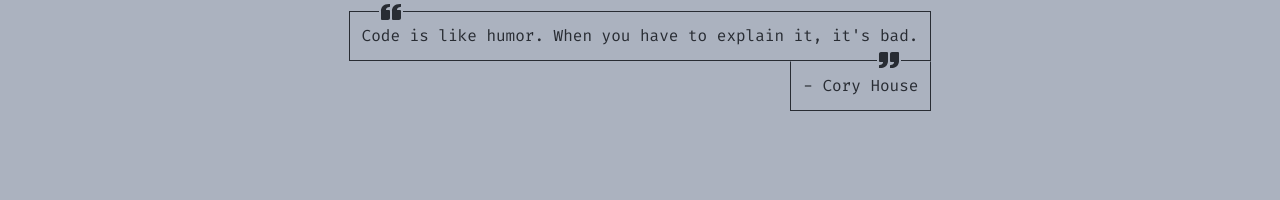
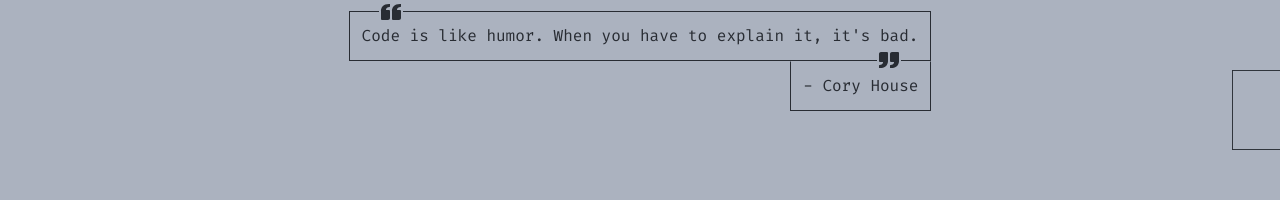
Before and after one commit to sid-2105/portfolio, a Next.js app: page / in a window 1280 px wide. Shown: the part 583-783 px from the top of the page. Built offline with nearby package versions, Linux system fonts and the light colour scheme.

Commit message:
feat: add background icon to hello section

```diff
--- a/components/home/hello.js
+++ b/components/home/hello.js
@@ -6,16 +6,26 @@
 import AppLink from "../app-link";
 import QuoteCarousel from "../quote-carousel";
 import VerticalCarousel from "../vertical-carousel";
+import RectangleSVG from "../assets/RectangleSVG";
 
 export default function Hello() {
-
   return (
-    <Section>
-      <WrapSection className='flex flex-col gap-2'>
+    <Section className="relative overflow-hidden">
+      <WrapSection className="flex flex-col gap-2">
         <div className="grid grid-cols-1 gap-6 lg:grid-cols-[3fr_2fr]">
           <div className="m-auto flex flex-col gap-4">
-            <h1 className="text-[32px] font-bold">Praises is a <PurpleText>software engineer</PurpleText> and <PurpleText>front-end developer</PurpleText></h1>
-            <PrimaryText>Detail-oriented software engineer with great passion for UI creation, effects, animation and dynamic user experiences. Major tech stack includes NextJS, ReactJS, Ruby-on-Rails, NodeJS, Postgresql, JavaScript, TypeScript, and Redux. Devoted to developing customized software to meet organisational needs, highlight their core competencies, and further their success.</PrimaryText>
+            <h1 className="text-[32px] font-bold">
+              Praises is a <PurpleText>software engineer</PurpleText> and{" "}
+              <PurpleText>front-end developer</PurpleText>
+            </h1>
+            <PrimaryText>
+              Detail-oriented software engineer with great passion for UI
+              creation, effects, animation and dynamic user experiences. Major
+              tech stack includes NextJS, ReactJS, Ruby-on-Rails, NodeJS,
+              Postgresql, JavaScript, TypeScript, and Redux. Devoted to
+              developing customized software to meet organisational needs,
+              highlight their core competencies, and further their success.
+            </PrimaryText>
             <AppLink href="contact">Contact me!!</AppLink>
           </div>
           <div>
@@ -24,8 +34,9 @@
         </div>
 
         <QuoteCarousel />
+      </WrapSection>
 
-      </WrapSection>
+      <RectangleSVG className="w-20 h-20 absolute bottom-[5%] -right-8"/>
     </Section>
   );
 }
```
